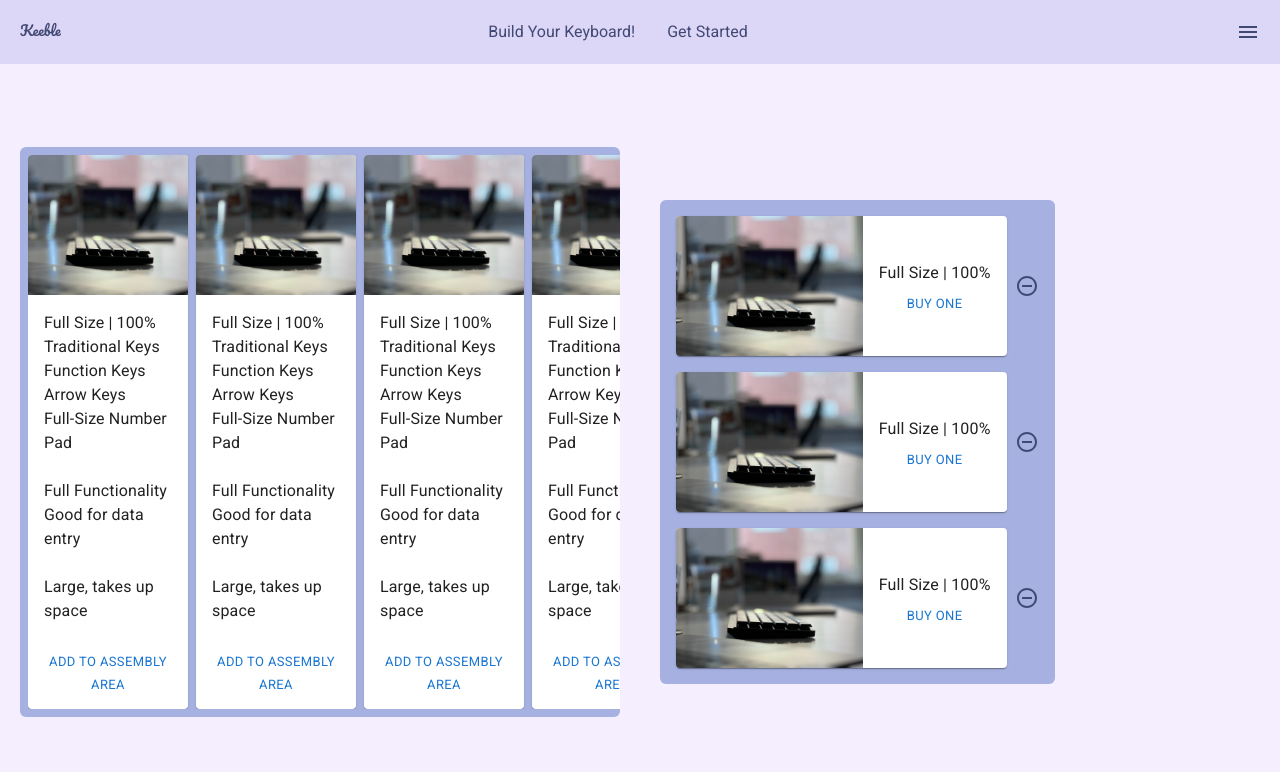
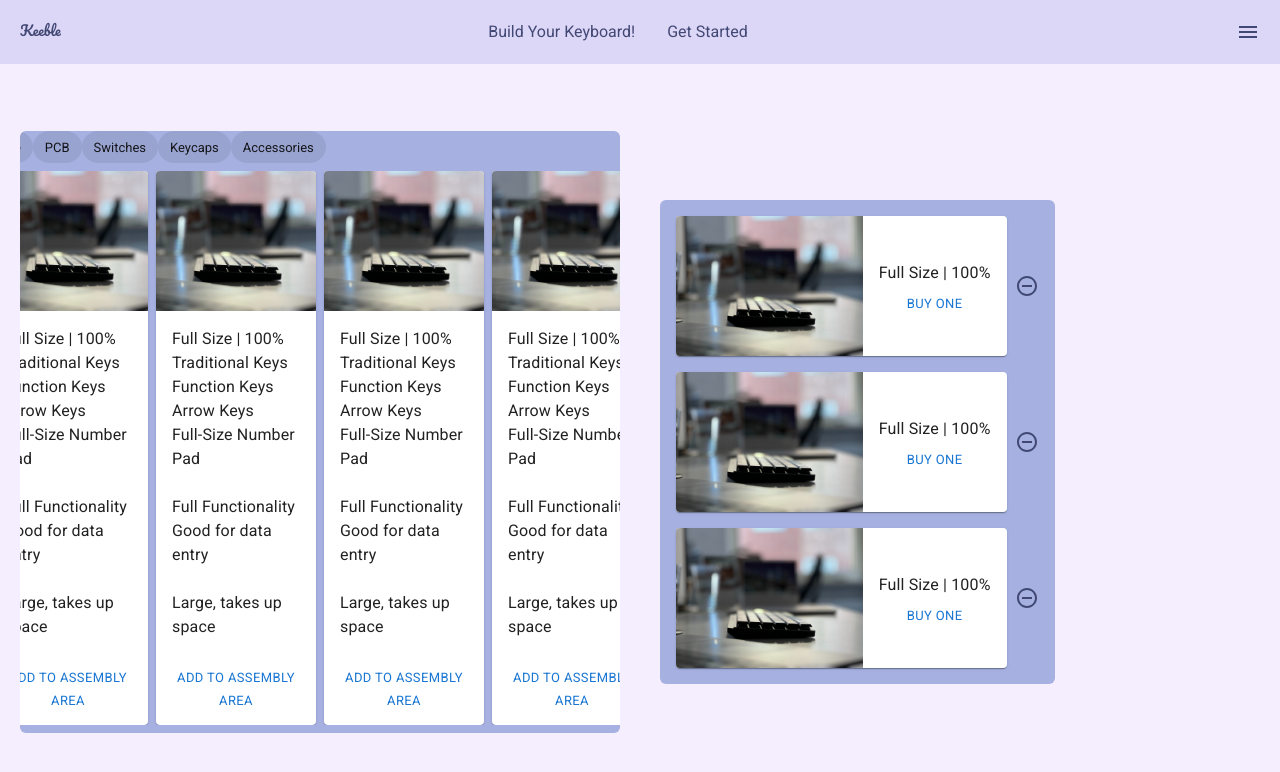
Before and after one commit to VurhD-B/Keeble, a React (Create React App) app: page / in a window 1280 px wide. Shown: the top 772 px of the page. Built offline with nearby package versions, Linux system fonts and the light colour scheme.

Commit message:
started on product filter

```diff
--- a/public/index.html
+++ b/public/index.html
@@ -9,7 +9,7 @@
       name="description"
       content="Web site created using create-react-app"
     />
-    <link rel="apple-touch-icon" href="%PUBLIC_URL%/logo192.png" />
+    <!-- <link rel="apple-touch-icon" href="%PUBLIC_URL%/logo192.png" /> -->
     <!--
       manifest.json provides metadata used when your web app is installed on a
       user's mobile device or desktop. See https://developers.google.com/web/fundamentals/web-app-manifest/
--- /dev/null
+++ b/src/Frontend/components/Product Catalogue/FilterBar.js
@@ -0,0 +1,50 @@
+import { useState } from "react";
+import Chip from "@mui/material/Chip";
+import Stack from "@mui/material/Stack";
+
+const FilterBar = () => {
+  const [selected, setSelected] = useState([]);
+
+  const handleSelection = (filter) => {
+    const isSelected = selected.includes(filter);
+    if (isSelected) {
+      setSelected(
+        selected.filter((selectedFilter) => selectedFilter !== filter)
+      );
+    } else {
+      setSelected([...selected, filter]);
+    }
+  };
+
+  return (
+    <Stack direction="row">
+      <Chip
+        label="Base"
+        color={selected.includes("base") ? "primary" : "default"}
+        onClick={() => handleSelection("base")}
+      />
+      <Chip
+        label="PCB"
+        color={(selected.includes("pcb") ? "primary" : "default")}
+        onClick={() => handleSelection("pcb")}
+      />
+      <Chip
+        label="Switches"
+        color={(selected.includes("switches") ? "primary" : "default")}
+        onClick={() => handleSelection("switches")}
+      />
+      <Chip
+        label="Keycaps"
+        color={(selected.includes("keycaps") ? "primary" : "default")}
+        onClick={() => handleSelection("keycaps")}
+      />
+      <Chip
+        label="Accessories"
+        color={selected.includes("accessories") ? "primary" : "default"}
+        onClick={() => handleSelection("accessories")}
+      />
+    </Stack>
+  );
+};
+
+export default FilterBar;
--- a/src/Frontend/components/Product Catalogue/ProductGrid.js
+++ b/src/Frontend/components/Product Catalogue/ProductGrid.js
@@ -1,10 +1,13 @@
 import ProductItem from "./ProductItem";
 import { Grid } from "@mui/material";
+import FilterBar from "./FilterBar";
 
 // const products = []
 
 const ProductGrid = () => {
   return (
+    <div>
+      <FilterBar />
       <div className="flex flex-wrap space-x-2 p-2 rounded-md overflow-x-auto place-items-center">
         <Grid>
           <div className="flex flex-nowrap space-x-2 overflow-x-auto">
@@ -15,6 +18,7 @@ const ProductGrid = () => {
           </div>
         </Grid>
       </div>
+    </div>
   );
 };
 
```
Lines whose indentation alone changed are shown as unchanged.
